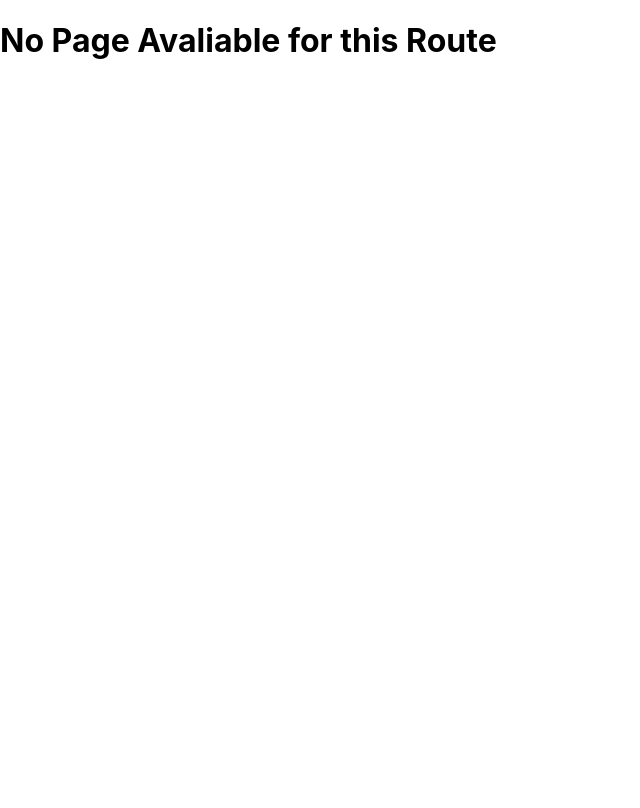
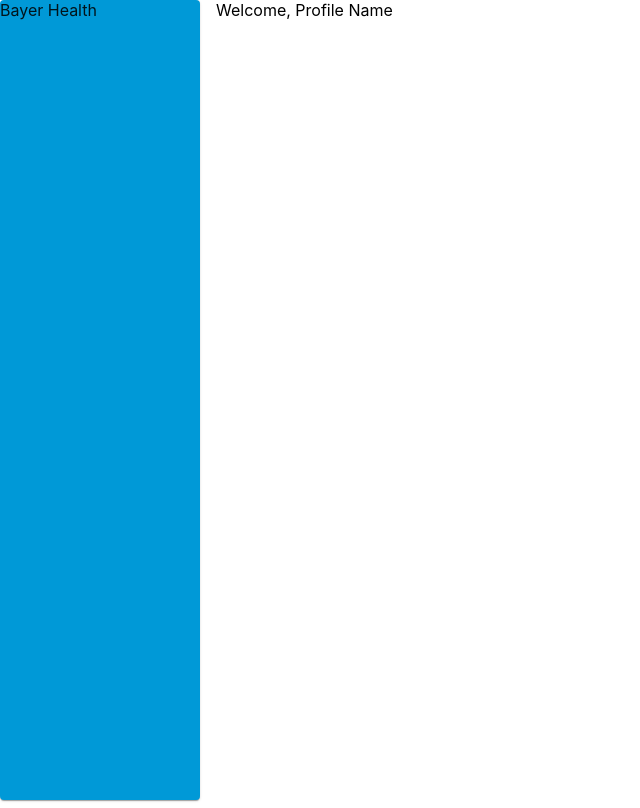
Before and after one commit to maddy65/BayerHealthCare, a React (Create React App) app in the folder front-end/: page /profile in a window 1280 px wide. Shown: the whole page, without its empty margins (0-640 px from the left). Built offline with nearby package versions, Linux system fonts and the light colour scheme.

Commit message:
provide page

```diff
--- a/front-end/package.json
+++ b/front-end/package.json
@@ -5,6 +5,7 @@
   "dependencies": {
     "@emotion/react": "^11.13.3",
     "@emotion/styled": "^11.13.0",
+    "@material-ui/core": "^4.12.4",
     "@mui/material": "^6.1.6",
     "@testing-library/jest-dom": "^5.17.0",
     "@testing-library/react": "^13.4.0",
--- a/front-end/src/App.js
+++ b/front-end/src/App.js
@@ -3,6 +3,7 @@ import './App.css';
 import Layout from "./pages/Layout";
 import NoPage from "./pages/NoPage";
 import Login from "./pages/Login";
+import ProviderProfile from "./pages/ProviderProfile";
 
 function App() {
   return (
@@ -10,6 +11,7 @@ function App() {
       <Routes>
         <Route path="/" element={<Layout />} />
         <Route path="/login" element={<Login />} />
+        <Route path="/profile" element={<ProviderProfile />} />
         <Route path="*" element={<NoPage />} />
       </Routes>
     </BrowserRouter>
--- a/front-end/src/pages/Login.js
+++ b/front-end/src/pages/Login.js
@@ -17,7 +17,7 @@ const paperStyle={padding :20,height:'55vh',width:280, margin:"20px auto"}
     const btnstyle={margin:'8px 0', backgroundColor: '#8BC53F', color: "#fff"}
     const mrSpace={margin: '10px 0'}
 
-function App() {
+function Login() {
   const [name, setName] = useState("");
   const [nameError, setNameError] = useState(false);
 
@@ -66,4 +66,4 @@ function App() {
         </Grid>
   );
 }
-export default App;
+export default Login;
--- /dev/null
+++ b/front-end/src/pages/ProviderProfile.js
@@ -0,0 +1,28 @@
+import React from "react";
+import { Grid } from '@material-ui/core';
+import { styled } from '@mui/material/styles';
+import Paper from '@mui/material/Paper';
+
+const Item = styled(Paper)(({ theme }) => ({
+  backgroundColor: '#0099D7',
+}));
+
+const mystyle = {
+  minHeight: '100vh'
+};
+
+function Profile() {
+  return (
+    <Grid container  spacing={2} style={mystyle}>
+      <Grid item xs={2} >
+        <Item style={mystyle}>
+          <div>Bayer Health</div>
+        </Item>
+      </Grid>
+      <Grid item xs={10}>
+      Welcome, Profile Name
+      </Grid>
+  </Grid>
+  );
+}
+export default Profile;
```
Also changed, not shown: 1 other file (tests, documents, lock files or other folders).
